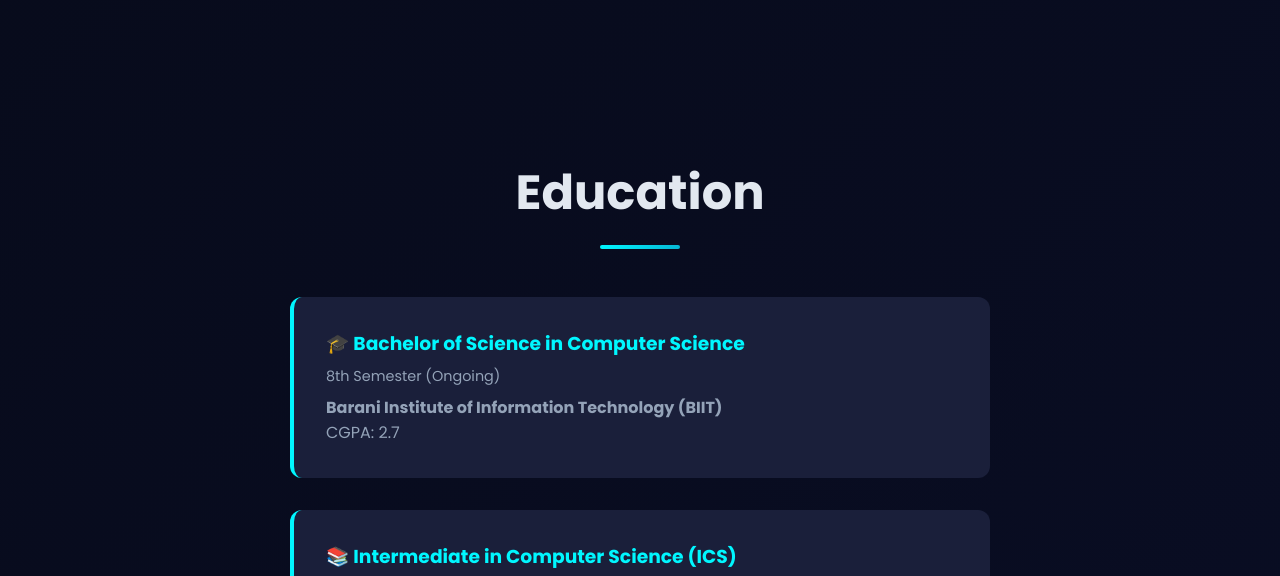
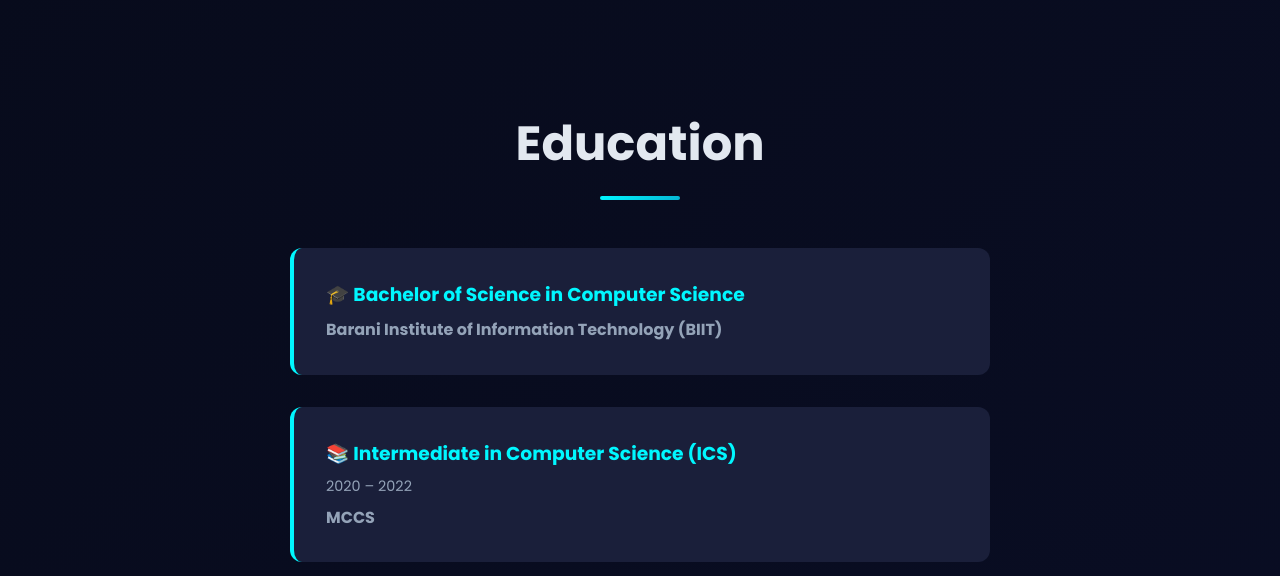
Before and after one commit to Ali-Haider7/Portfolio, a plain HTML site: page index.html in a window 1280 px wide. Shown: the part 3435-4011 px from the top of the page. Drawn offline with Linux system fonts and the light colour scheme.

Commit message:
Clean up index.html by removing commented code
Removed commented-out project card and adjusted education section.

```diff
--- a/index.html
+++ b/index.html
@@ -782,7 +782,7 @@
             </div>
 
             <!-- Project 2 (Template) -->
-            <div class="project-card">
+            <!-- <div class="project-card">
                 <div class="project-header">
                     <span class="project-tag" style="background: rgba(106, 17, 203, 0.2); color: #a78bfa;">Coming Soon</span>
                     <h3>Your Next Project</h3>
@@ -804,8 +804,8 @@
                         <a href="#" style="opacity: 0.5; cursor: not-allowed;">Live Demo</a>
                     </div>
                 </div>
-            </div>
-        </div>
+            </div> -->
+        <!-- </div> -->
     </section>
 
     <!-- ===== EDUCATION SECTION ===== -->
@@ -815,9 +815,9 @@
 
             <div class="education-item">
                 <h3>🎓 Bachelor of Science in Computer Science</h3>
-                <div class="period">8th Semester (Ongoing)</div>
+                <div class="period"></div>
                 <p><strong>Barani Institute of Information Technology (BIIT)</strong></p>
-                <p>CGPA: 2.7</p>
+                <p> </p>
             </div>
 
             <div class="education-item">
```
